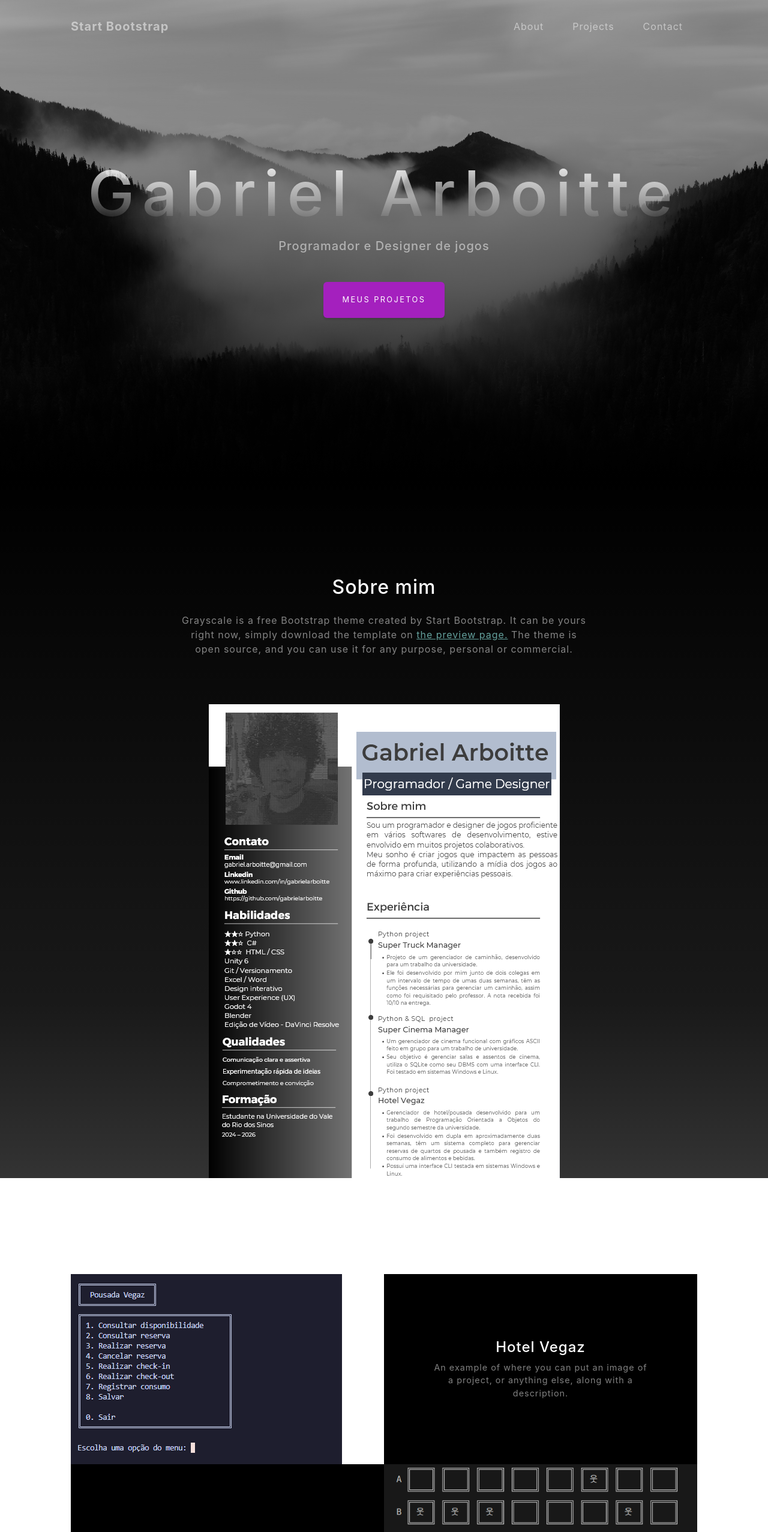
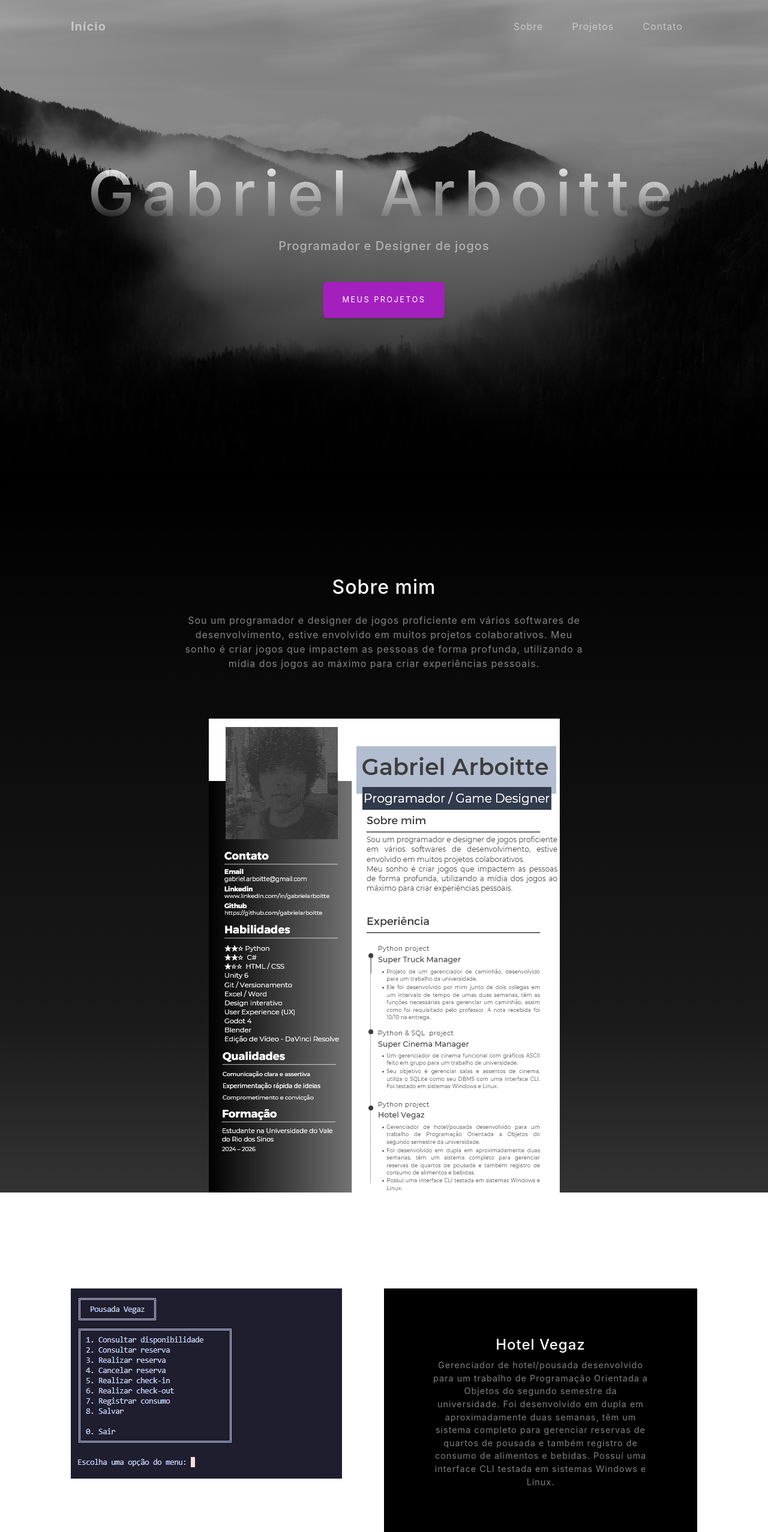
Before and after one commit to gabrielarboitte/gabrielarboitte.github.io, a plain HTML site: page index.html in a window 1280 px wide. Shown: the top 2554 px of the page at 60% size. Drawn offline with nearby package versions, Linux system fonts and the light colour scheme; a web font is replaced by a local one.

Commit message:
update 7

```diff
--- a/index.html
+++ b/index.html
@@ -18,16 +18,16 @@
         <!-- Navigation-->
         <nav class="navbar navbar-expand-lg navbar-light fixed-top" id="mainNav">
             <div class="container px-4 px-lg-5">
-                <a class="navbar-brand" href="#page-top">Start Bootstrap</a>
+                <a class="navbar-brand" href="#page-top">Início</a>
                 <button class="navbar-toggler navbar-toggler-right" type="button" data-bs-toggle="collapse" data-bs-target="#navbarResponsive" aria-controls="navbarResponsive" aria-expanded="false" aria-label="Toggle navigation">
                     Menu
                     <i class="fas fa-bars"></i>
                 </button>
                 <div class="collapse navbar-collapse" id="navbarResponsive">
                     <ul class="navbar-nav ms-auto">
-                        <li class="nav-item"><a class="nav-link" href="#about">About</a></li>
-                        <li class="nav-item"><a class="nav-link" href="#projects">Projects</a></li>
-                        <li class="nav-item"><a class="nav-link" href="#contact">Contact</a></li>
+                        <li class="nav-item"><a class="nav-link" href="#about">Sobre</a></li>
+                        <li class="nav-item"><a class="nav-link" href="#projects">Projetos</a></li>
+                        <li class="nav-item"><a class="nav-link" href="#contact">Contato</a></li>
                     </ul>
                 </div>
             </div>
@@ -51,9 +51,7 @@
                     <div class="col-lg-8">
                         <h2 class="text-white mb-4">Sobre mim</h2>
                         <p class="text-white-50">
-                            Grayscale is a free Bootstrap theme created by Start Bootstrap. It can be yours right now, simply download the template on
-                            <a href="https://startbootstrap.com/theme/grayscale/">the preview page.</a>
-                            The theme is open source, and you can use it for any purpose, personal or commercial.
+                            Sou um programador e designer de jogos proficiente em vários softwares de desenvolvimento, estive envolvido em muitos projetos colaborativos. Meu sonho é criar jogos que impactem as pessoas de forma profunda, utilizando a mídia dos jogos ao máximo para criar experiências pessoais.
                         </p>
                     </div>
                 </div>
@@ -64,14 +62,15 @@
         <section class="projects-section bg-light" id="projects">
             <div class="container px-4 px-lg-5">
                 <!-- Project One Row-->
-                <div class="row gx-0 mb-5 mb-lg-0 justify-content-center">
+                <div class="row gx-0 mb-5 mb-lg-0 ">
                     <div class="col-lg-6"><img class="img-fluid" src="assets/img/pousadaVegaz.png" alt="..." /></div>
                     <div class="col-lg-6">
                         <div class="bg-black text-center h-100 project">
                             <div class="d-flex h-100">
                                 <div class="project-text w-100 my-auto text-center text-lg-left">
                                     <h4 class="text-white">Hotel Vegaz</h4>
-                                    <p class="mb-0 text-white-50">An example of where you can put an image of a project, or anything else, along with a description.</p>
+                                    <p class="mb-0 text-white-50">Gerenciador de hotel/pousada desenvolvido para um trabalho de Programação Orientada a Objetos do segundo semestre da universidade. Foi desenvolvido em dupla em aproximadamente duas semanas, têm um sistema completo para gerenciar reservas de quartos de pousada e também registro de consumo de alimentos e bebidas. Possuí uma interface CLI testada em sistemas Windows e Linux.
+                                    </p>
                                 </div>
                             </div>
                         </div>
@@ -99,7 +98,8 @@
                             <div class="d-flex h-100">
                                 <div class="project-text w-100 my-auto text-center text-lg-left">
                                     <h4 class="text-white">Super Truck Manager</h4>
-                                    <p class="mb-0 text-white-50">An example of where you can put an image of a project, or anything else, along with a description.</p>
+                                    <p class="mb-0 text-white-50">Um gerenciador de cinema funcional com gráficos ASCII feito em grupo para um trabalho de universidade. Seu objetivo é gerenciar salas e assentos de cinema, utiliza o SQLite como seu DBMS(sistema de gerenciamento de banco de dados) com uma interface CLI (interface de linha de comando). Foi testado em sistemas Windows e Linux.
+                                    </p>
                                 </div>
                             </div>
                         </div>
@@ -114,20 +114,10 @@
                     <div class="col-md-4 mb-3 mb-md-0">
                         <div class="card py-4 h-100">
                             <div class="card-body text-center">
-                                <i class="fas fa-map-marked-alt text-primary mb-2"></i>
-                                <h4 class="text-uppercase m-0">Currículo</h4>
-                                <hr class="my-4 mx-auto" />
-                                <div class="small text-black-50">4923 Market Street, Orlando FL</div>
-                            </div>
-                        </div>
-                    </div>
-                    <div class="col-md-4 mb-3 mb-md-0">
-                        <div class="card py-4 h-100">
-                            <div class="card-body text-center">
                                 <i class="fas fa-envelope text-primary mb-2"></i>
                                 <h4 class="text-uppercase m-0">Email</h4>
                                 <hr class="my-4 mx-auto" />
-                                <div class="small text-black-50"><a href="#!">hello@yourdomain.com</a></div>
+                                <div class="small text-black-50"><a href="#!">gabriel.arboitte@gmail.com</a></div>
                             </div>
                         </div>
                     </div>
@@ -137,7 +127,7 @@
                                 <i class="fas fa-mobile-alt text-primary mb-2"></i>
                                 <h4 class="text-uppercase m-0">Linkedin</h4>
                                 <hr class="my-4 mx-auto" />
-                                <div class="small text-black-50">+1 (555) 902-8832</div>
+                                <div class="small text-black-50">www.linkedin.com/in/gabrielarboitte</div>
                             </div>
                         </div>
                     </div>
```
